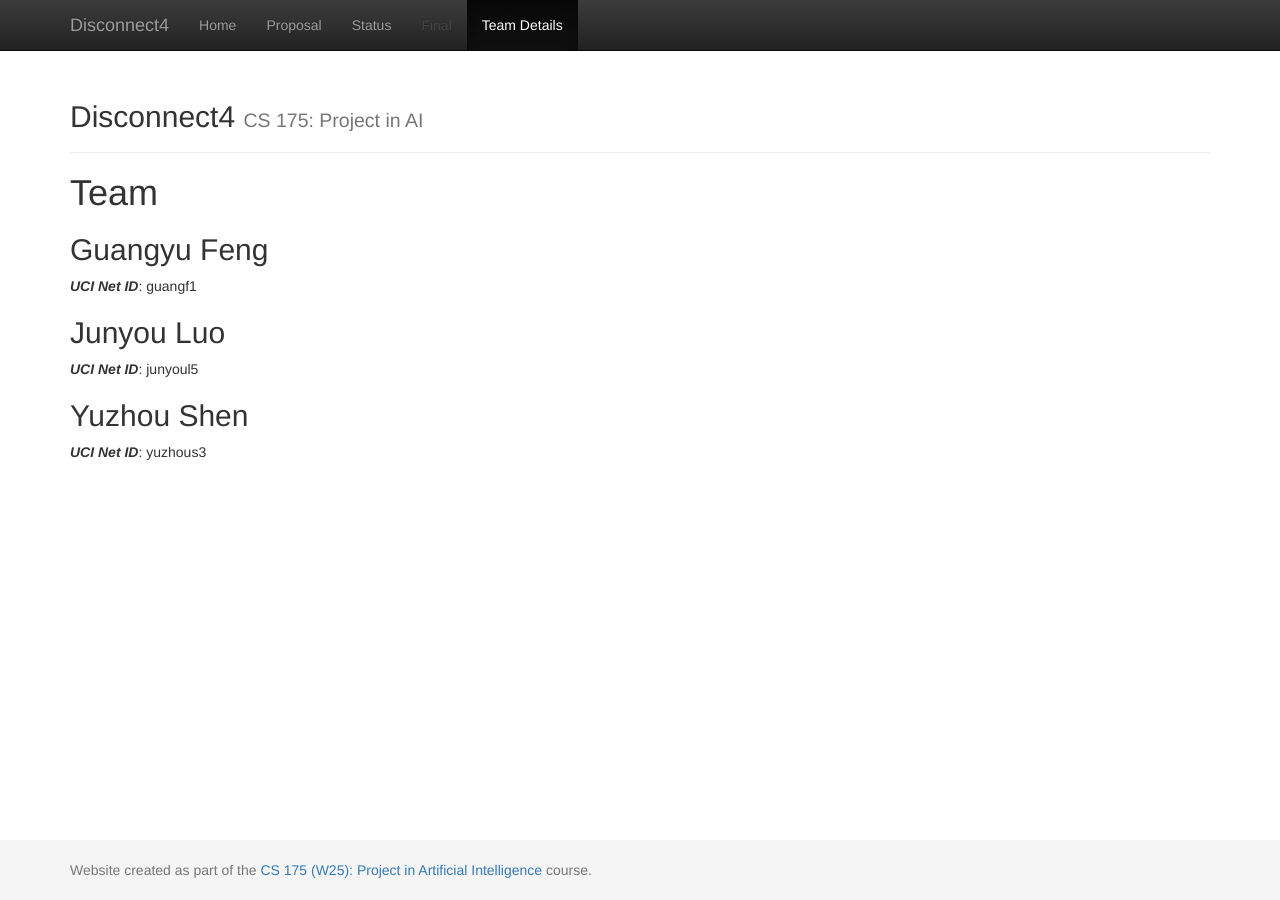
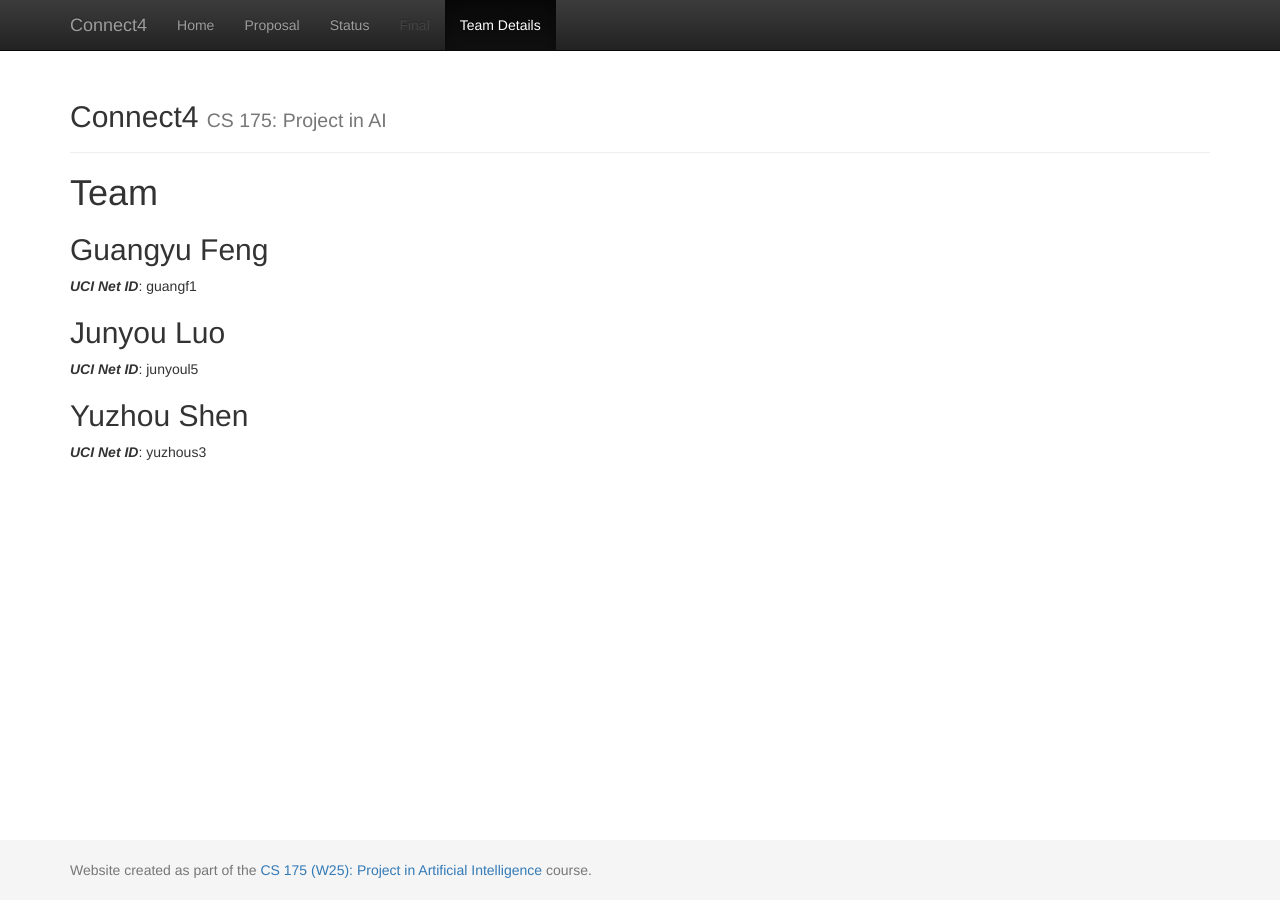
Before and after one commit to guangf1/Connect4, a Jekyll site: the page built from docs/team.md, in a window 1280 px wide. Built offline with Jekyll 4.4.1, drawn with Linux system fonts in a browser that asks for light colours.

Commit message:
Update _config.yml

```diff
--- a/docs/_config.yml
+++ b/docs/_config.yml
@@ -1,7 +1,7 @@
 ###########
 # site.title
 
-title:    'Disconnect4'
+title:    'Connect4'
 subtitle: 'CS 175: Project in AI'
 
 
```
